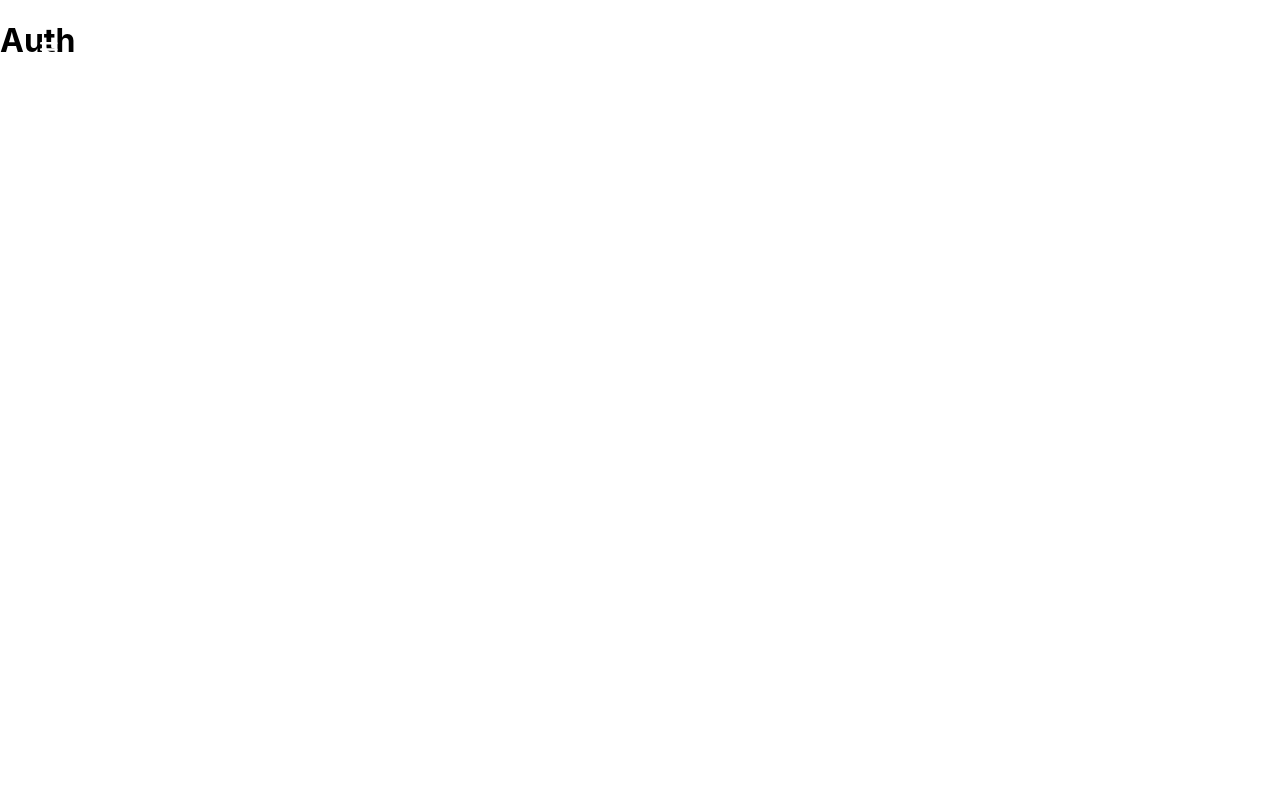
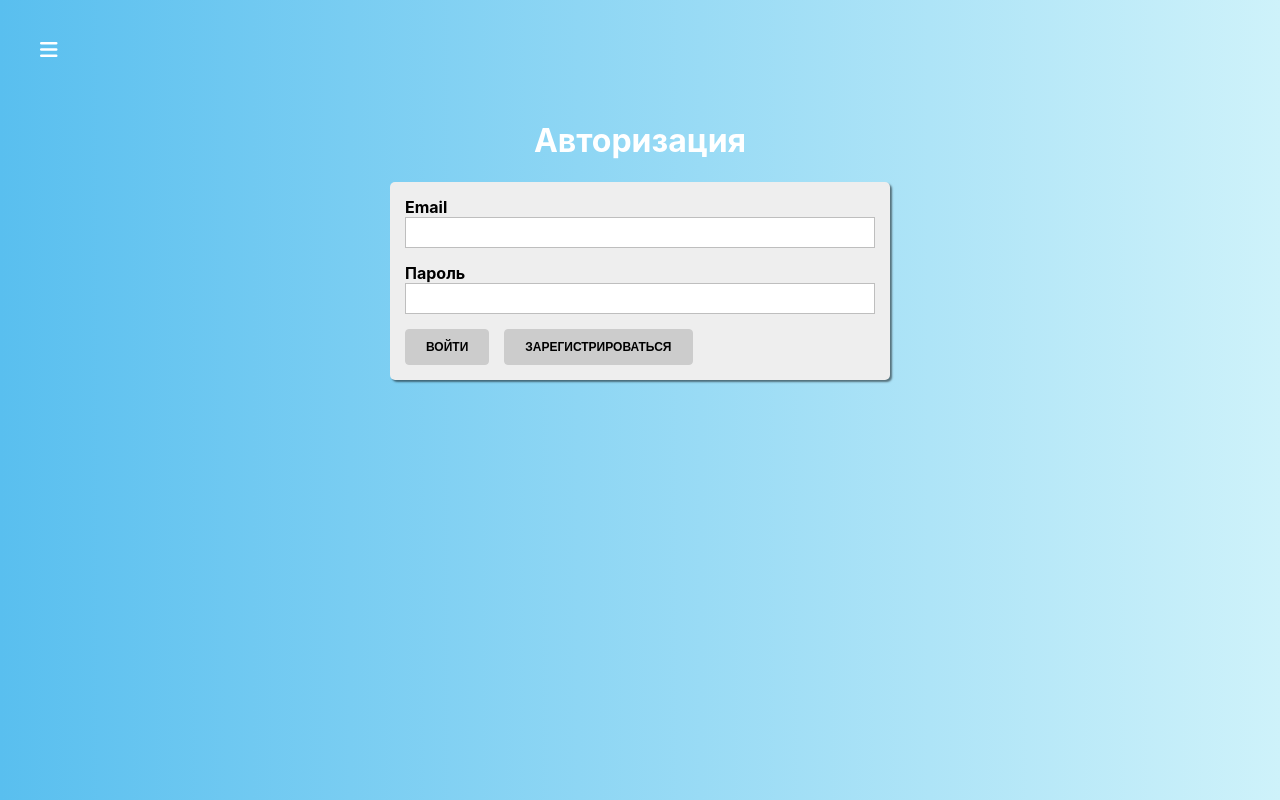
Before and after one commit to Da1man/-react-udemy-lessons-quiz, a React app: page /auth in a window 1280 px wide. Built offline with nearby package versions, Linux system fonts and the light colour scheme.

Commit message:
lesson 80 done

```diff
--- a/package.json
+++ b/package.json
@@ -32,6 +32,7 @@
     "fs-extra": "^8.1.0",
     "html-webpack-plugin": "4.0.0-beta.11",
     "identity-obj-proxy": "3.0.0",
+    "is_js": "^0.9.0",
     "jest": "24.9.0",
     "jest-environment-jsdom-fourteen": "1.0.1",
     "jest-resolve": "24.9.0",
--- /dev/null
+++ b/src/components/UI/Input/Input.js
@@ -0,0 +1,36 @@
+import React from "react";
+import classes from './Input.module.css';
+
+function isInvalid({valid, touched, shouldValidate}) {
+  return !valid && shouldValidate && touched
+}
+
+const Input = (props) => {
+
+  const inputType = props.type || 'text';
+  const cls = [classes.Input];
+  const htmlFor = `${inputType}-${Math.random()}`;
+
+  if (isInvalid(props)) {
+    cls.push(classes.invalid)
+  }
+
+  return (
+    <div className={cls.join(' ')}>
+      <label htmlFor={htmlFor}>{props.label}</label>
+      <input type={inputType}
+             name=""
+             id={htmlFor}
+             value={props.value}
+             onChange={props.onChange}
+      />
+      {
+        isInvalid(props)
+          ? <span>{props.errorMessage || 'Введите верное значение'}</span>
+          : null}
+
+    </div>
+  )
+};
+
+export default Input;
--- /dev/null
+++ b/src/components/UI/Input/Input.module.css
@@ -0,0 +1,30 @@
+.Input {
+    margin-bottom: 15px;
+}
+
+.Input label {
+    margin-bottom: 3xp;
+    padding: 0;
+    display: block;
+    font-weight: bold;
+}
+
+.Input input {
+    display: block;
+    box-sizing: border-box;
+    border: 1px solid #bebebe;
+    padding: 7px;
+    margin: 0 0 5px;
+    width: 100%;
+    outline: none;
+    transition: all 300ms ease-in-out;
+}
+.Input span {
+    color: #f01f30;
+    font-size: 12px;
+    font-weight: bold;
+}
+
+.Input.invalid label {
+    color: #f01f30;
+}
--- /dev/null
+++ b/src/components/UI/Select/Select.js
@@ -0,0 +1,29 @@
+import React from "react";
+import classes from './Select.module.css';
+
+const Select = props => {
+  const htmlFor = `${props.label}-${Math.random()}`
+  return (
+    <div className={classes.Select}>
+      <label htmlFor={htmlFor}>props.label</label>
+      <select
+        id={htmlFor}
+        value={props.value}
+        onChange={props.onChange}
+      >
+        {props.options.map((option, index) => {
+          return (
+            <option
+              value={option.value}
+              key={option.value + index}
+            >
+              {option.text}
+            </option>
+          )
+        })}
+      </select>
+    </div>
+  )
+};
+
+export default Select;
--- /dev/null
+++ b/src/components/UI/Select/Select.module.css
@@ -0,0 +1,21 @@
+.Select {
+    margin-bottom: 15px;
+}
+
+.Select label {
+    margin: 0 0 3px 0;
+    padding: 0;
+    font-weight: bold;
+    display: block;
+}
+
+.Select select {
+    display: block;
+    box-sizing: border-box;
+    border: 1px solid #bebebe;
+    margin: 0 0 5px;
+    height: 29px;
+    width: 100%;
+    outline: none;
+    transition: all 300ms ease-in-out;
+}
--- a/src/containers/Auth/Auth.js
+++ b/src/containers/Auth/Auth.js
@@ -1,10 +1,143 @@
 import React, {Component} from "react";
+import classes from './Auth.module.css';
+import Button from "../../components/UI/Button/Button";
+import Input from "../../components/UI/Input/Input";
+import is from 'is_js';
+
+function validateEmail(email) {
+  const re = /^(([^<>()[\]\\.,;:\s@"]+(\.[^<>()[\]\\.,;:\s@"]+)*)|(".+"))@((\[[0-9]{1,3}\.[0-9]{1,3}\.[0-9]{1,3}\.[0-9]{1,3}\])|(([a-zA-Z\-0-9]+\.)+[a-zA-Z]{2,}))$/;
+  return re.test(String(email).toLowerCase());
+}
 
 export default class Auth extends Component {
+
+  state = {
+    isFormValid: false,
+    formControls: {
+      email: {
+        value: '',
+        type: 'email',
+        label: 'Email',
+        errorMessage: 'Введите корректный email',
+        valid: false,
+        touched: false,
+        validation: {
+          required: true,
+          email: true,
+        },
+      },
+      password: {
+        value: '',
+        type: 'password',
+        label: 'Пароль',
+        errorMessage: 'Введите корректный пароль',
+        valid: false,
+        touched: false,
+        validation: {
+          required: true,
+          minLength: 6,
+        },
+      },
+    }
+  };
+
+  loginHandler = () => {
+
+  };
+
+  registrationHandler = () => {
+
+  };
+
+  submitHandler = (event) => {
+    event.preventDefault()
+  };
+
+  validateControl (value, validation) {
+    if (!validation) {
+      return true
+    }
+
+    let isValid = true
+
+    if (validation.required) {
+      isValid = value.trim() !== '' && isValid
+    }
+
+    if (validation.email) {
+      isValid = is.email(value) && isValid
+    }
+
+    if (validation.minLength) {
+      isValid = value.length >= validation.minLength && isValid
+    }
+
+    return isValid
+  };
+
+  onChangeHandler = (event, controlName) => {
+
+    const formControls = {...this.state.formControls};
+    const control = {...formControls[controlName]};
+
+    control.value = event.target.value;
+    control.touched = true;
+    control.valid = this.validateControl(control.value, control.validation)
+
+    formControls[controlName] = control;
+
+    let isFormValid = true
+
+    Object.keys(formControls).forEach(name => {
+      isFormValid = formControls[name].valid && isFormValid
+    });
+
+    this.setState({
+      formControls, isFormValid
+    })
+
+  };
+
+  renderInputs = () => {
+    return Object.keys(this.state.formControls).map((controlName, index) => {
+      const control = this.state.formControls[controlName]
+      return (
+        <Input
+          key={controlName + index}
+          type={control.type}
+          value={control.value}
+          valid={control.valid}
+          touched={control.touched}
+          label={control.label}
+          shouldValidate={!!control.validation}
+          errorMessage={control.errorMessage}
+          onChange={(event) => this.onChangeHandler(event, controlName)}
+        />
+      )
+    })
+  };
+
   render() {
     return(
-      <div>
-        <h1>Auth</h1>
+      <div className={classes.Auth}>
+        <div>
+          <h1>Авторизация</h1>
+          <form onSubmit={this.submitHandler} className={classes.AuthForm}>
+            {this.renderInputs()}
+            <Button
+              type={'success'}
+              onClick={this.loginHandler}
+              disabled={!this.state.isFormValid}
+            >Войти
+            </Button>
+            <Button
+              type={'primary'}
+              onClick={this.registrationHandler}
+              disabled={!this.state.isFormValid}
+            >Зарегистрироваться
+            </Button>
+          </form>
+        </div>
       </div>
     )
   }
--- /dev/null
+++ b/src/containers/Auth/Auth.module.css
@@ -0,0 +1,25 @@
+.Auth {
+    display: flex;
+    justify-content: center;
+    padding-top: 100px;
+    flex-grow: 1;
+    width: 100%;
+    background: linear-gradient(270deg, #cef2fa 0%, #59bfef 100%);
+}
+
+.Auth > div {
+    width: 100%;
+    max-width: 500px;
+    padding: 0 20px;
+}
+.Auth h1 {
+    color: #fff;
+    text-align: center;
+}
+
+.AuthForm {
+    background: #eee;
+    box-shadow: 2px 2px 2px rgba(0, 0, 0, .5);
+    padding: 15px;
+    border-radius: 5px;
+}
--- a/src/containers/QuizCreator/QuizCreator.js
+++ b/src/containers/QuizCreator/QuizCreator.js
@@ -1,10 +1,120 @@
 import React, {Component} from "react";
+import classes from './QuizCreator.module.css';
+import Button from "../../components/UI/Button/Button";
+import Input from "../../components/UI/Input/Input";
+import Select from "../../components/UI/Select/Select";
+import {createControl} from '../../form/formFramework';
+import Auxiliary from "../../hoc/Auxiliary/Auxiliary";
 
-export default class QuizCreator extends Component{
+function createOptionControl(number) {
+  return createControl({
+    label: `Вариант ${number}`,
+    errorMessage: 'Значение не может быть пустым',
+    id: number
+  }, {required: true})
+}
+
+function createFormControls() {
+  return {
+    question: createControl({
+      label: 'Введите вопрос',
+      errorMessage: 'Вопрос не может быть пустым'
+    }, {required: true}),
+    option1: createOptionControl(1),
+    option2: createOptionControl(2),
+    option3: createOptionControl(3),
+    option4: createOptionControl(4),
+  }
+}
+
+export default class QuizCreator extends Component {
+
+  state = {
+    quiz: [],
+    rightAnswerId: 1,
+    formControls: createFormControls()
+  };
+
+  submitHandler = (event) => {
+    event.preventDefault()
+  };
+
+  addQuestionHandler = () => {
+
+  };
+
+  createQuizHandler = () => {
+
+  };
+
+  changeHandler = (value, controlName) => {
+
+  }
+
+  renderControls() {
+    return Object.keys(this.state.formControls).map((controlName, index) => {
+      const control = this.state.formControls[controlName];
+
+      return (
+        <Auxiliary key={controlName + index}>
+          <Input
+            label={control.label}
+            value={control.value}
+            valid={control.valid}
+            shouldValidate={!!control.validation}
+            touched={control.touched}
+            errorMessage={control.errorMessage}
+            onChange={event => this.changeHandler(event.target.value, controlName)}
+          />
+          {index === 0 ? <hr/> : null}
+        </Auxiliary>
+      )
+    })
+  };
+
+  selectChangeHandler = (event) => {
+    this.setState({
+      rightAnswerId: +event.target.value
+    })
+  };
+
   render() {
-    return(
-      <div>
-        <h1>QuizCreator</h1>
+    const select = <Select
+      label={'Выберите правильный ответ'}
+      value={this.state.rightAnswerId}
+      onChange={this.selectChangeHandler}
+      options={[
+        {text: 1, value: 1},
+        {text: 2, value: 2},
+        {text: 3, value: 3},
+        {text: 4, value: 4},
+      ]}
+    />
+    return (
+      <div className={classes.QuizCreator}>
+        <div>
+          <h1>Создание теста</h1>
+          <form onSubmit={this.submitHandler}>
+
+            {this.renderControls()}
+            {select}
+
+            <Button
+              type={'primary'}
+              onClick={this.addQuestionHandler}
+            >
+              Добавить вопрос
+            </Button>
+
+            <Button
+              type={'success'}
+              onClick={this.createQuizHandler}
+            >
+              Создать тест
+            </Button>
+          </form>
+
+        </div>
       </div>
     )
   }
--- /dev/null
+++ b/src/containers/QuizCreator/QuizCreator.module.css
@@ -0,0 +1,25 @@
+.QuizCreator {
+    display: flex;
+    justify-content: center;
+    padding-top: 50px;
+    flex-grow: 1;
+    width: 100%;
+    background: linear-gradient(270deg, #f0613c 0%, #f0783c 100%);
+}
+
+.QuizCreator > div {
+    width: 100%;
+    max-width: 500px;
+    padding: 0 20px;
+}
+
+.QuizCreator h1 {
+    text-align: center;
+}
+
+.QuizCreator form {
+    background: #eee;
+    border-radius: 5px;
+    padding: 15px;
+    box-shadow: 2px 2px 2px rgba(0, 0, 0, .5);
+}
--- /dev/null
+++ b/src/form/formFramework.js
@@ -0,0 +1,9 @@
+export function createControl(config, validation) {
+  return {
+    ...config,
+    validation,
+    valid: !validation,
+    touched: false,
+    value: '',
+  }
+}
--- /dev/null
+++ b/src/hoc/Auxiliary/Auxiliary.js
@@ -0,0 +1,3 @@
+const Auxiliary = props => props.children;
+
+export default Auxiliary;
```
Also changed, not shown: 1 other file (tests, documents, lock files or other folders).
